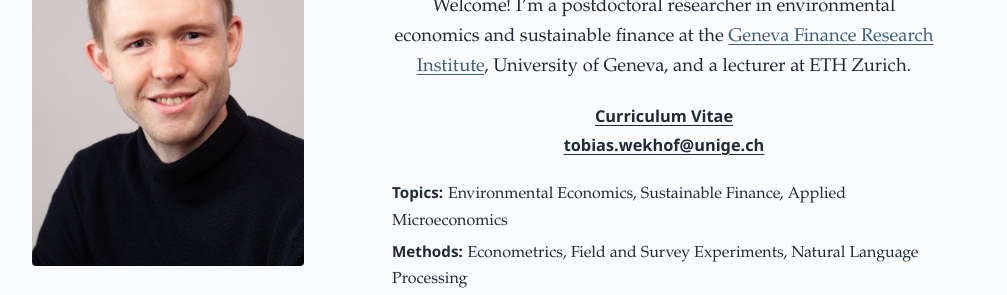
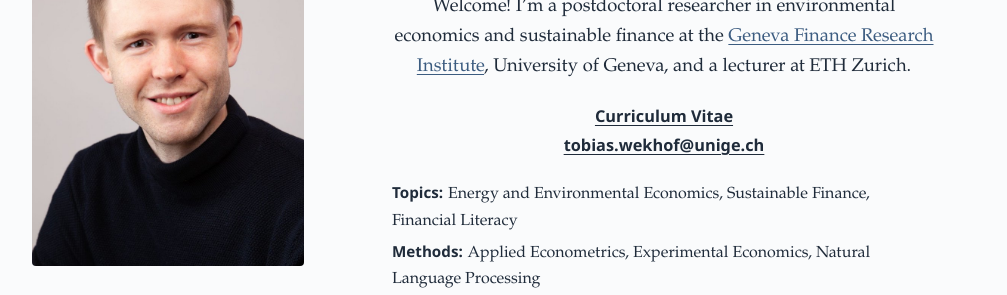
Before and after one commit to twekhof/website_docs, a plain HTML site: page index.html in a window 1280 px wide. Shown: the part 301-596 px from the top of the page, without its empty margins (136-1143 px from the left). Drawn offline with Linux system fonts and the light colour scheme.

Commit message:
Update CV and research details (17 November 2026)
New CV, also at the old CV_Wekhof_main_academic.pdf link. Home page Topics and Methods now match the CV. Research page: CTA paper title corrected to Conditional Topic Allocations.

Co-Authored-By: Claude Opus 5.5 <noreply@anthropic.com>

```diff
--- a/index.html
+++ b/index.html
@@ -57,8 +57,8 @@
         <p class="key-link"><a href="files/CV_Wekhof.pdf" target="_blank" rel="noopener">Curriculum Vitae</a></p>
         <p class="key-link"><a href="mailto:tobias.wekhof@unige.ch">tobias.wekhof@unige.ch</a></p>
         <dl class="facts">
-          <div><dt>Topics</dt><dd>Environmental Economics, Sustainable Finance, Applied Microeconomics</dd></div>
-          <div><dt>Methods</dt><dd>Econometrics, Field and Survey Experiments, Natural Language Processing</dd></div>
+          <div><dt>Topics</dt><dd>Energy and Environmental Economics, Sustainable Finance, Financial Literacy</dd></div>
+          <div><dt>Methods</dt><dd>Applied Econometrics, Experimental Economics, Natural Language Processing</dd></div>
           <div><dt>Job market paper</dt><dd><a href="files/Wekhof_JMP.pdf" target="_blank" rel="noopener">When Do Open-Ended Answers Align with Choices? Evidence from Sustainable Investing</a></dd></div>
         </dl>
         <ul class="social" aria-label="Profiles">
```
Also changed, not shown: research.html (+1 -1 lines), 2 other files.
